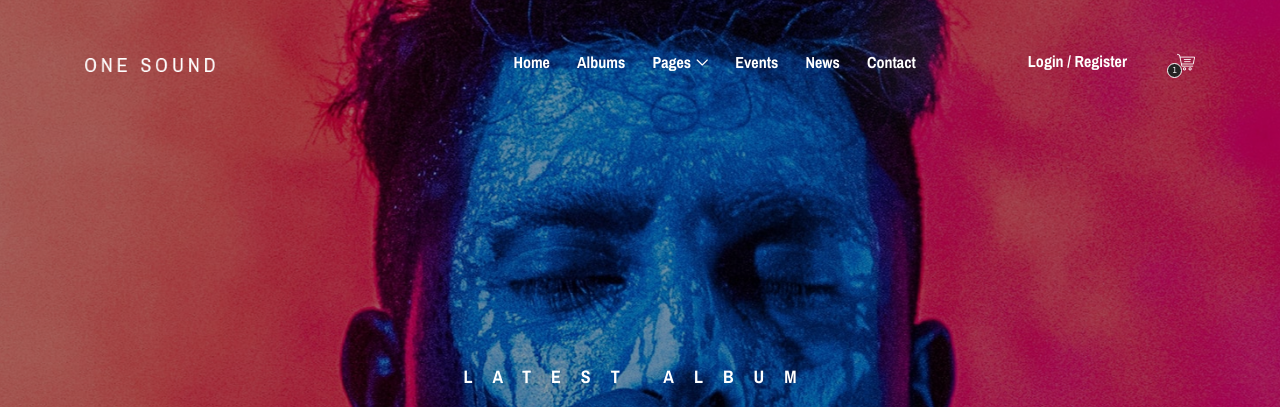
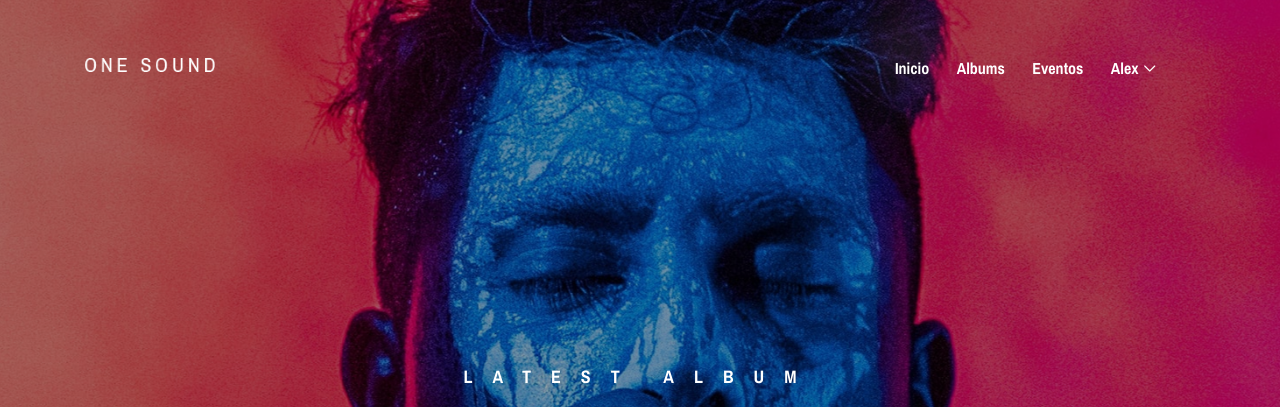
Before and after one commit to Alexander0076/radio, a PHP site: page /dss/main/principalIndex in a window 1280 px wide. Shown: the top 407 px of the page. Run offline with PHP 8.4, Linux system fonts and the light colour scheme; a user stored in the database is signed in; data comes from the database, SQL or seed files in the repository; some libraries are stand-ins or nearby versions; some web fonts are replaced.

Commit message:
nav cambiado

```diff
--- a/views/main/user/index.php
+++ b/views/main/user/index.php
@@ -13,9 +13,12 @@
 
     <!-- Favicon -->
     <link rel="icon" href="<?php echo constant('URL') ?>resources/recursos/img/core-img/favicon.ico">
+    <link rel="stylesheet" href="<?php echo constant('URL') ?>resources/recursos/css/booststrap.min.css">
 
     <!-- Stylesheet -->
     <link rel="stylesheet" href="<?php echo constant('URL') ?>resources/recursos/css/style.css">
+    <link rel="stylesheet" href="<?php echo constant('URL') ?>resources/recursos/css/animate.css">
+    <link rel="stylesheet" href="<?php echo constant('URL') ?>resources/recursos/css/classy-nav.css">
 
 
 </head>
@@ -41,7 +44,7 @@
                     <nav class="classy-navbar justify-content-between" id="oneMusicNav">
 
                         <!-- Nav brand -->
-                        <a href="index.html" class="nav-brand"><img src="<?php echo constant('URL') ?>resources/recursos/img/core-img/logo.png" alt=""></a>
+                        <a href="<?php echo constant("URL") ?>main/principalIndex" class="nav-brand"><img src="<?php echo constant('URL') ?>resources/recursos/img/core-img/logo.png" alt=""></a>
 
                         <!-- Navbar Toggler -->
                         <div class="classy-navbar-toggler">
@@ -59,9 +62,9 @@
                             <!-- Nav Start -->
                             <div class="classynav">
                                 <ul>
-                                    <li><a href="index.html">Home</a></li>
+                                    <li><a href="<?php echo constant("URL") ?>main/principalIndex">Inicio</a></li>
                                     <li><a href="albums-store.html">Albums</a></li>
-                                    <li><a href="#">Pages</a>
+                                    <!-- <li><a href="#">Pages</a>
                                         <ul class="dropdown">
                                             <li><a href="index.html">Home</a></li>
                                             <li><a href="albums-store.html">Albums</a></li>
@@ -69,46 +72,19 @@
                                             <li><a href="blog.html">News</a></li>
                                             <li><a href="contact.html">Contact</a></li>
                                             <li><a href="elements.html">Elements</a></li>
-                                            <li><a href="#">Cuenta</a>
+
+                                        </ul>
+                                    </li> -->
+                                    <li><a href="event.html">Eventos</a></li>
+                                    <li><a href="#"><?php echo "$_SESSION[NameUsuIni]"; ?></a>
                                                 <ul class="dropdown">
-                                                    <li><a href="<?php echo constant("URL")?>main/principalSession">Cerrar Sesión</a></li>
-                                                    <li><a href="#"></a> <?php echo "$_SESSION[UsuarioIni]"; ?> </a></li>
-                                                    <li><a href="#"></a><?php  echo "$_SESSION[NameUsuIni]"; ?></li>
-                                                    <li><a href="#">Even Dropdown</a></li>
-                                                    <li><a href="#">Even Dropdown</a>
-                                                        <ul class="dropdown">
-                                                            <li><a href="#">Deeply Dropdown</a></li>
-                                                            <li><a href="#">Deeply Dropdown</a></li>
-                                                            <li><a href="#">Deeply Dropdown</a></li>
-                                                            <li><a href="#">Deeply Dropdown</a></li>
-                                                            <li><a href="#">Deeply Dropdown</a></li>
-                                                        </ul>
-                                                    </li>
-                                                    <li><a href="#">Even Dropdown</a></li>
+                                                <li><a href="#"><?php  echo "$_SESSION[UsuarioIni]"; ?></a></li>
+                                                <li><a href="<?php echo constant("URL")?>main/principalSession">Cerrar Sesión</a></li>
                                                 </ul>
                                             </li>
-                                        </ul>
-                                    </li>
-                                    <li><a href="event.html">Events</a></li>
-                                    <li><a href="blog.html">News</a></li>
-                                    <li><a href="contact.html">Contact</a></li>
+                                    <li><a href="contact.html"></a></li>
+
                                 </ul>
-
-                                <!-- Login/Register & Cart Button -->
-                                <div class="login-register-cart-button d-flex align-items-center">
-                                    <!-- Login/Register -->
-                                    <div class="login-register-btn mr-50">
-                                        <a href="login.html" id="loginBtn">Login / Register</a>
-                                    </div>
-
-                                    <!-- Cart Button -->
-                                    <div class="cart-btn">
-                                        <p><span class="icon-shopping-cart"></span> <span class="quantity">1</span></p>
-                                    </div>
-                                </div>
-                            </div>
-                            <!-- Nav End -->
-
                         </div>
                     </nav>
                 </div>
```
